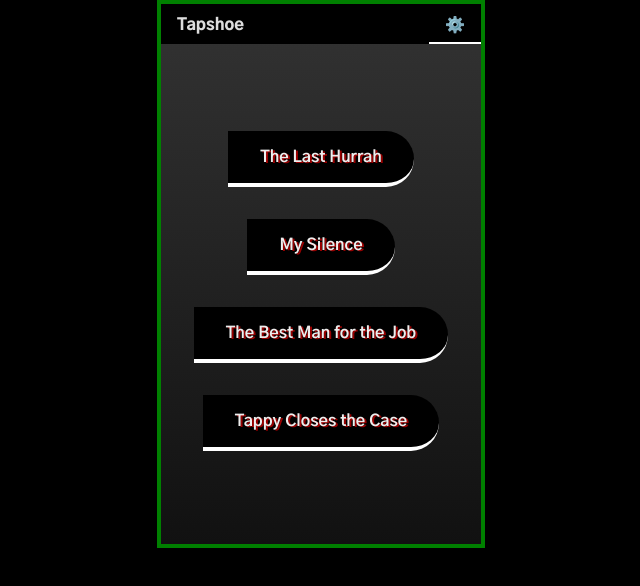
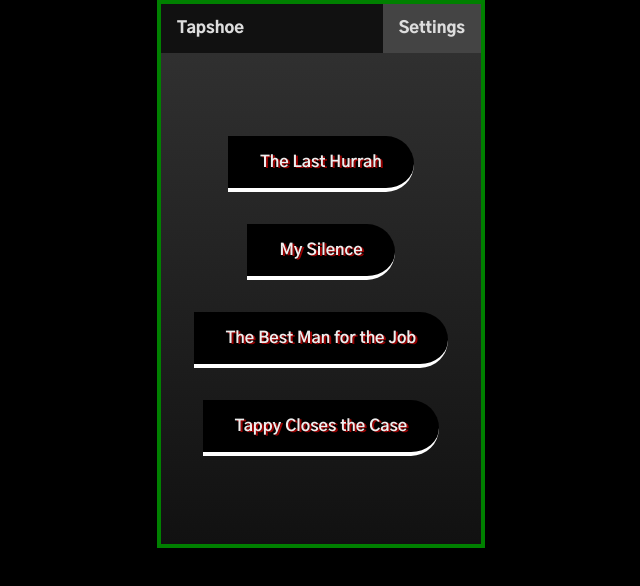
Before and after one commit to colaprograms/android-javascript-game-files, a plain HTML site: page index.html in a window 1280 px wide. Shown: the whole page, without its empty margins (319-959 px from the left). Drawn offline with Linux system fonts and the light colour scheme.

Commit message:
unicode gear bad idea

```diff
--- a/index.html
+++ b/index.html
@@ -19,13 +19,13 @@
   <body>
     <div class="screen">
       <div class="head">
-        <div class="text">
+        <div class="text" id="name">
             Tapshoe
         </div>
         <div class="padding">
         </div>
         <div class="text" id="settings">
-            ⚙️
+            Settings
         </div>
       </div>
 
--- a/tap.css
+++ b/tap.css
@@ -30,7 +30,7 @@ body, html {
 }
 
 .head {
-    background-color: #000000;
+    background-color: #111111;
     color: #DDDDDD;
     width: 100%;
     display: flex;
@@ -39,14 +39,17 @@ body, html {
 
 .head .text {
     text-align: left;
-    padding: .7em 1em .4em 1em;
+    padding: .9em 1em .9em 1em;
     font-family: "Gothic A1";
     font-weight: 900;
 }
 
+#name {
+    padding-left: 1em;
+}
+
 #settings {
-    background-color: #000000;
-    border-bottom: 2px solid #FFFFFF;
+    background-color: #444444;
     font-weight: 900;
 }
 
```
